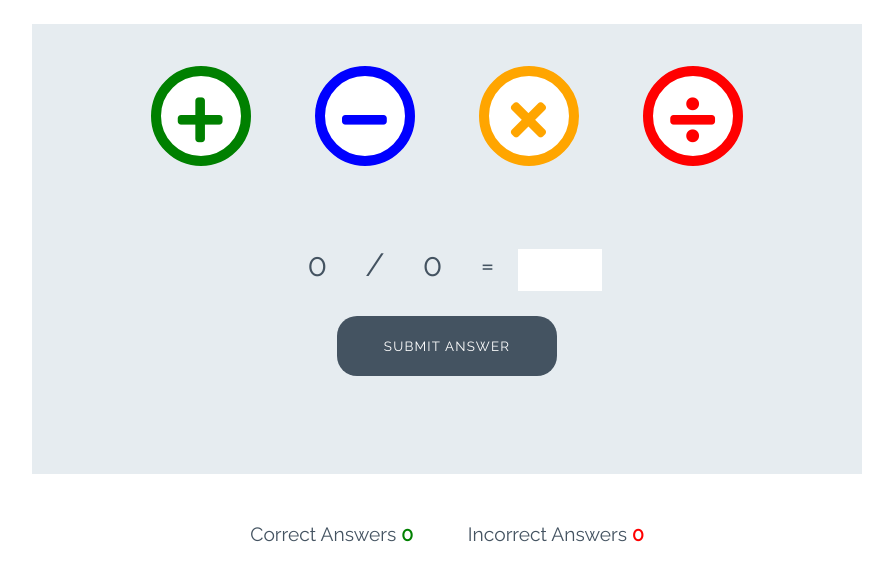
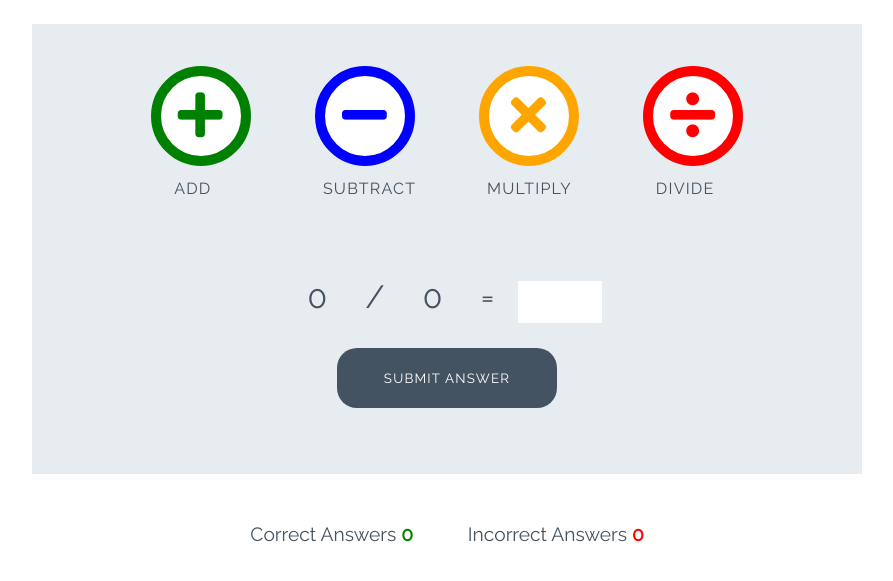
Before and after one commit to pieterkdevilliers/Love-Maths, a plain HTML site: page index.html in a window 1280 px wide. Shown: the part 79-660 px from the top of the page, without its empty margins (193-1086 px from the left). Drawn offline with Linux system fonts and the light colour scheme.

Commit message:
Add ::after pseudo selector to buttons

```diff
--- a/assets/css/styles.css
+++ b/assets/css/styles.css
@@ -109,6 +109,14 @@ body {
     font-size: 3.2rem;
     margin: 0 30px;
     transition: all 0.5s;
+}
+
+.btn--big::after {
+    content:attr(data-type);
+    font-size: 1rem;
+    color: #445361;
+    position: relative;
+    left: -0.5em;
 }
 
 .btn--blue {
--- a/index.html
+++ b/index.html
@@ -18,16 +18,16 @@
 
     <div class="game-area">
         <div class="controls-area">
-            <button class="btn btn--big btn--green">
+            <button data-type="add" class="btn btn--big btn--green">
                 <i class="fas fa-plus"></i>
             </button>
-            <button class="btn btn--big btn--blue">
+            <button data-type="subtract" class="btn btn--big btn--blue">
                 <i class="fas fa-minus"></i>
             </button>
-            <button class="btn btn--big btn--orange">
+            <button data-type="multiply" class="btn btn--big btn--orange">
                 <i class="fas fa-times"></i>
             </button>
-            <button class="btn btn--big btn--red">
+            <button data-type="divide" class="btn btn--big btn--red">
                 <i class="fas fa-divide"></i>
             </button>
         </div>
@@ -38,7 +38,7 @@
             <span>=</span>
             <p class="answer-message">Enter Answer:</p>
             <input id="answer-box" type="number">
-            <button class="btn btn--gray">Submit Answer</button>
+            <button data-type="submit" class="btn btn--gray">Submit Answer</button>
         </div>
     </div>
 
```
